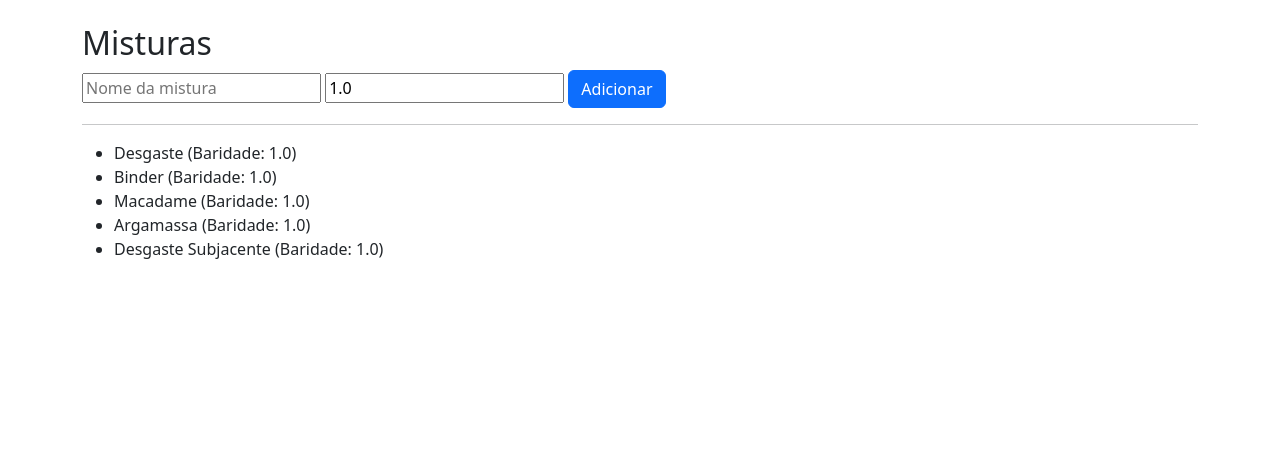
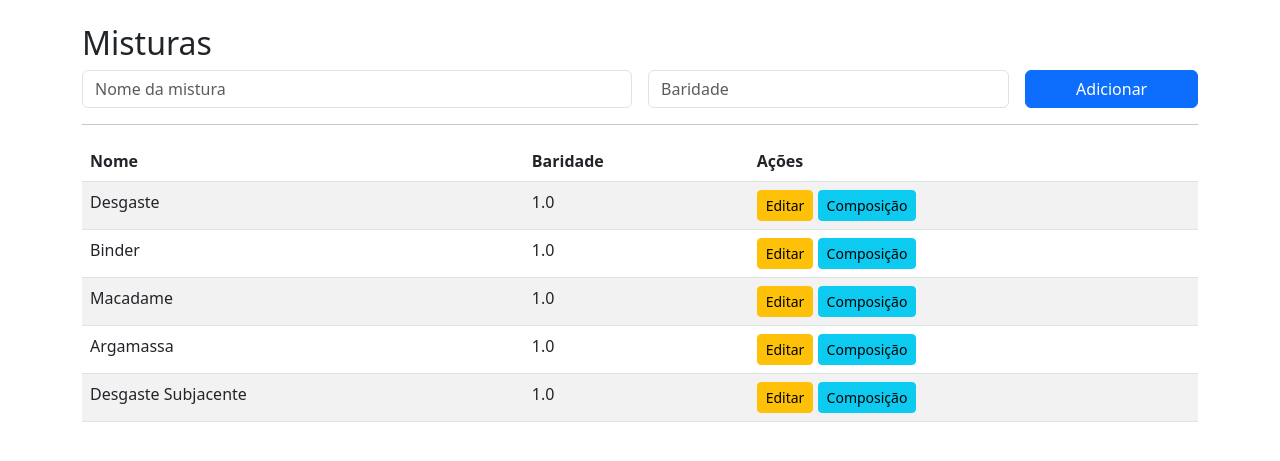
Before and after one commit to louiscarvalheiro-code/meu-sistema, a Flask app: template templates/misturas.html in a window 1280 px wide. Shown: the part 56-517 px from the top of the page. Run offline with Flask 3, Linux system fonts and the light colour scheme; the template is opened without the code that fills it: values that come from a table or form of the project are taken from there, others are empty; tables that the repository leaves empty hold one stand-in row (values such as "Sample post").

Commit message:
Add files via upload

```diff
--- a/templates/misturas.html
+++ b/templates/misturas.html
@@ -1,17 +1,36 @@
-{% extends 'base.html' %}
+{% extends "base.html" %}
 {% block content %}
 <h2>Misturas</h2>
-<form method="POST">
-  <input type="text" name="nome" placeholder="Nome da mistura" required>
-  <input type="number" step="0.01" name="baridade" value="1.0">
-  <button type="submit" class="btn btn-primary">Adicionar</button>
+
+<form method="POST" class="row g-3">
+  <div class="col-md-6">
+    <input type="text" name="nome" placeholder="Nome da mistura" class="form-control" required>
+  </div>
+  <div class="col-md-4">
+    <input type="number" step="0.01" name="baridade" placeholder="Baridade" class="form-control" required>
+  </div>
+  <div class="col-md-2">
+    <button type="submit" class="btn btn-primary w-100">Adicionar</button>
+  </div>
 </form>
+
 <hr>
-<ul>
-{% for m in misturas %}
-  <li>{{ m.nome }} (Baridade: {{ m.baridade }})</li>
-{% else %}
-  <li>Nenhuma mistura definida.</li>
-{% endfor %}
-</ul>
+
+<table class="table table-striped">
+  <thead>
+    <tr><th>Nome</th><th>Baridade</th><th>Ações</th></tr>
+  </thead>
+  <tbody>
+    {% for m in misturas %}
+    <tr>
+      <td>{{ m.nome }}</td>
+      <td>{{ m.baridade }}</td>
+      <td>
+        <a href="{{ url_for('editar_mistura', id=m.id) }}" class="btn btn-sm btn-warning">Editar</a>
+        <a href="{{ url_for('composicao_mistura', id=m.id) }}" class="btn btn-sm btn-info">Composição</a>
+      </td>
+    </tr>
+    {% endfor %}
+  </tbody>
+</table>
 {% endblock %}
```
